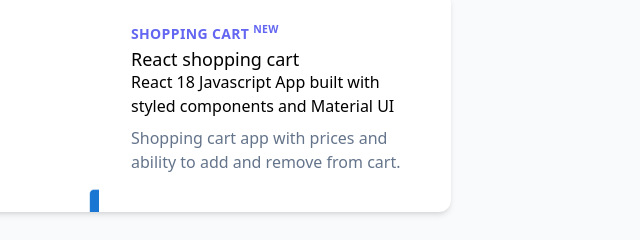
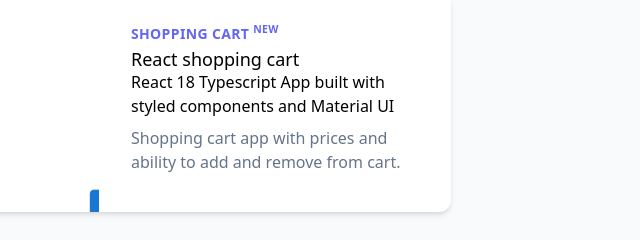
Before and after one commit to judejay/Portfolio, a website: page build/index.html in a window 1280 px wide. Shown: the part 212-452 px from the top of the page, 525-1165 px from the left. Drawn offline with Linux system fonts and the light colour scheme.

Commit message:
typescript

```diff
--- a/build/index.html
+++ b/build/index.html
@@ -91,7 +91,7 @@
               >React shopping cart
             </a>
             <p>
-             React 18 Javascript App built with styled components and Material UI
+             React 18 Typescript App built with styled components and Material UI
 
             </p>
             <p class="mt-2 text-slate-500">
```
